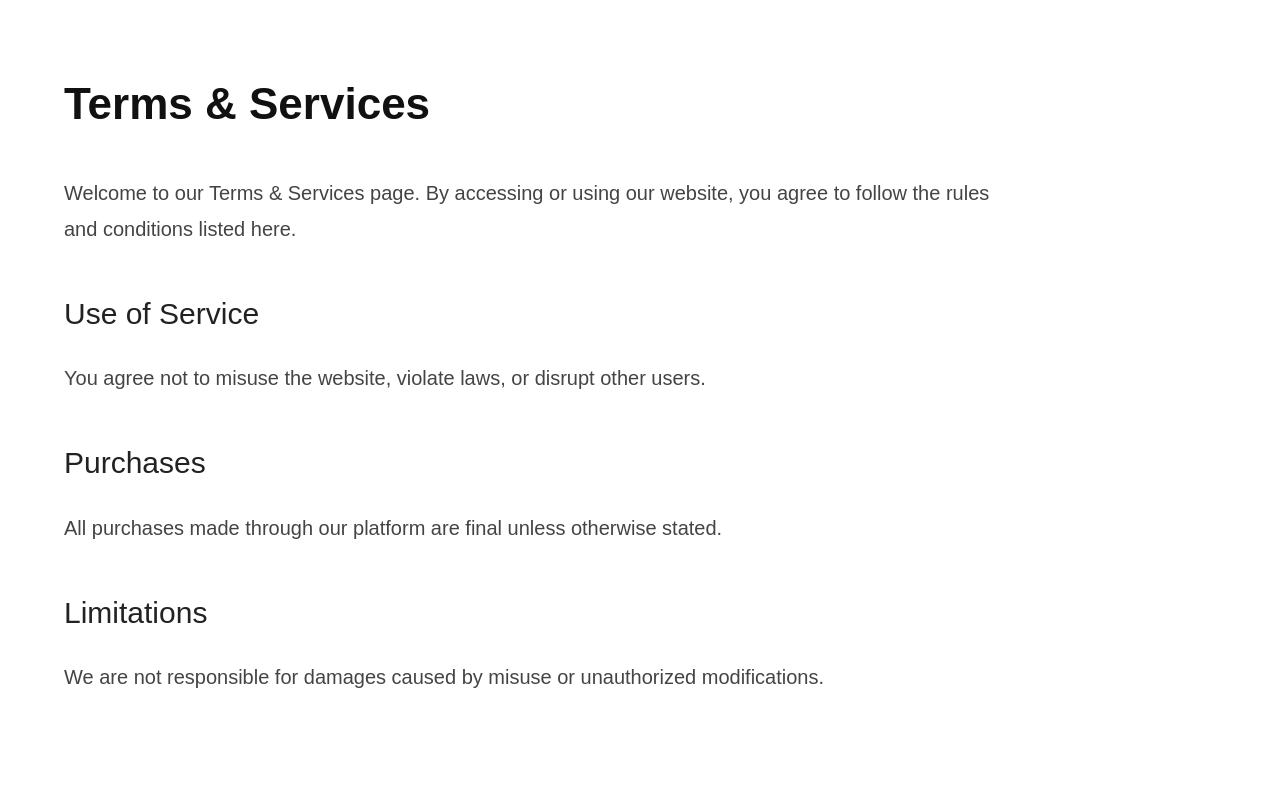
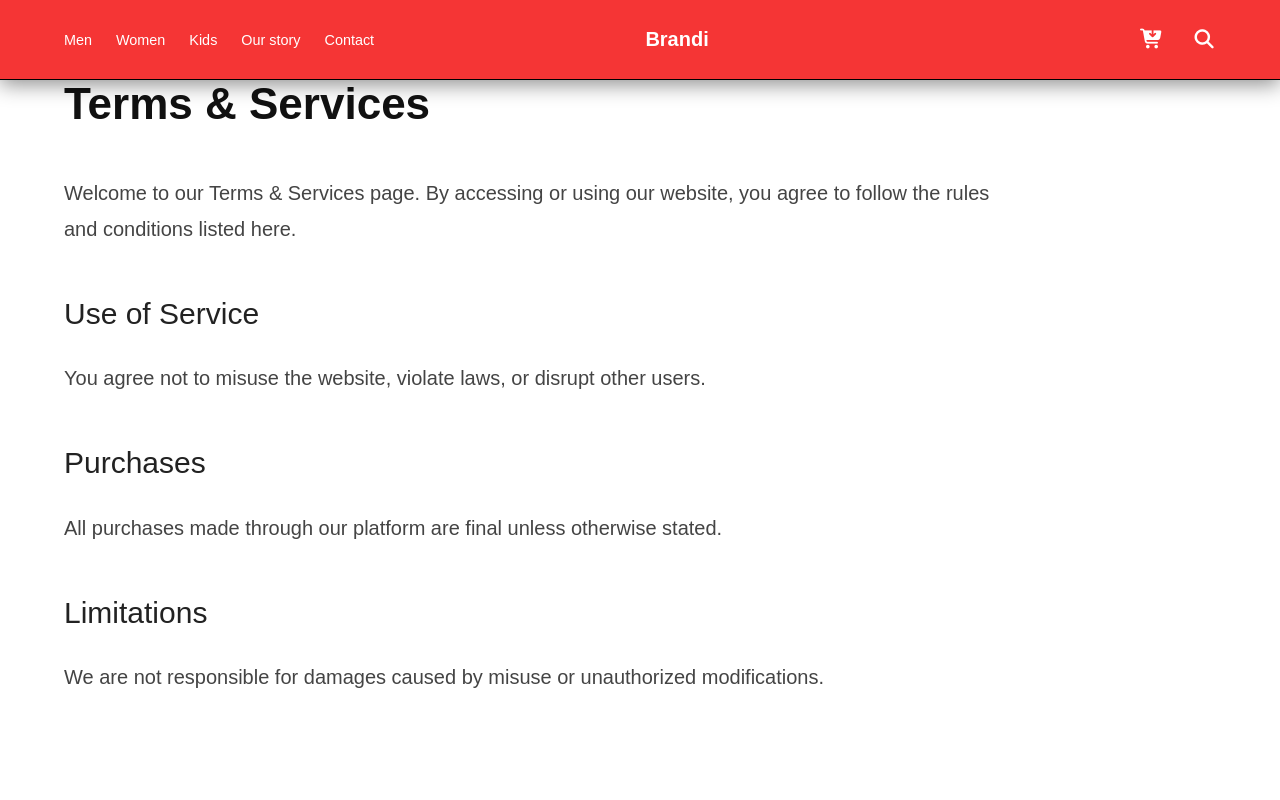
Before and after one commit to Kosisochukwu123/ecommerce, a React (Vite) app: page /ecommerce/Terms in a window 1280 px wide. Shown: the top 800 px of the page. Built offline with nearby package versions, Linux system fonts and the light colour scheme; a web font is replaced by a local one.

Commit message:
nav updates

```diff
--- a/src/components/Nav/Nav.jsx
+++ b/src/components/Nav/Nav.jsx
@@ -3,8 +3,10 @@ import { useState, useEffect } from "react";
 import { Search } from "./Search";
 import { CheckoutPage } from "./CartItems";
 import { Link } from "react-router-dom";
+import {useLocation} from 'react-router-dom';
 
-const Nav = ({ scrolledDesktopDistance = 440, scrollDistance, alwaysScrolled = false }) => {
+const Nav = ({scrolledDesktopDistance = 440, alwaysScrolled = false,
+}) => {
   const [open, setOpen] = useState(false);
 
   const [showCheckout, setShowCheckout] = useState(false);
@@ -12,27 +14,48 @@ const Nav = ({ scrolledDesktopDistance = 440, scrollDistance, alwaysScrolled = f
   const [scrolled, setScrolled] = useState(false);
   const [scrolledDesktop, setScrolledDesktop] = useState(false);
 
+  const location = useLocation();
+
   useEffect(() => {
 
-   if (alwaysScrolled) {
-      setScrolled(true);       // force scrolled state on this page
-      return;                  // skip scroll logic
+    let scrollDistance;
+
+    if (alwaysScrolled) {
+      setScrolled(true); // force scrolled state on this page
+      return; // skip scroll logic
+    }
+
+    // mobile screens
+    if (window.innerWidth <= 480 && location.pathname === "/") {
+      scrollDistance = 820;
+    }
+
+    else if (window.innerWidth <= 480) {
+      scrollDistance = 450;
+    }
+    // tablets
+
+      else if (window.innerWidth <= 768 && location.pathname === "/") {
+      scrollDistance = 1000;
     }
 
 
-    // mobile screens
-    if (window.innerWidth <= 480) {
-      scrollDistance = 450; // change earlier on small screens
-    }
-    // tablets
     else if (window.innerWidth <= 768) {
       scrollDistance = 700;
-    } else if (window.innerWidth <= 820) {
+    }
+
+     else if (window.innerWidth <= 820 && location.pathname === "/") {
+      scrollDistance = 1150;
+    }
+
+      else if (window.innerWidth <= 820) {
       scrollDistance = 800;
     }
+
+
     // small laptops
-    else if (window.innerWidth <= 1024) {
-      scrollDistance = 1100;
+     else if (window.innerWidth <= 1024) {
+      scrollDistance = 500;
     }
     // desktops
     else {
@@ -53,17 +76,20 @@ const Nav = ({ scrolledDesktopDistance = 440, scrollDistance, alwaysScrolled = f
     return () => window.removeEventListener("scroll", handleScroll);
   }, []);
 
+
   useEffect(() => {
+
+   if (alwaysScrolled) {
+      setScrolledDesktop(true); // force scrolled state on this page
+      return; // skip scroll logic
+    }
+
     const handleScroll = () => {
-      if (window.scrollY > scrolledDesktopDistance) {
+
+  if (window.scrollY > scrolledDesktopDistance) {
         setScrolledDesktop(true);
       } else {
         setScrolledDesktop(false);
-      }
-
-      if (window.innerWidth <= 1180) {
-        scrolledDesktopDistance = 300;
-        setScrolledDesktop(true);
       }
     };
 
--- a/src/components/Socials/Socials.css
+++ b/src/components/Socials/Socials.css
@@ -15,6 +15,7 @@
     width: 90%;
     margin: 0 auto;
     margin-top: 2rem;
+    font-size: 50px;
   }
 
   .socials p a {
--- a/src/pages/Home.jsx
+++ b/src/pages/Home.jsx
@@ -12,7 +12,7 @@ const Home = () => {
     <div>
       {/* <OpenPageAnimation /> */}
 
-      <Nav />
+      <Nav/>
 
       <Header />
 
```
